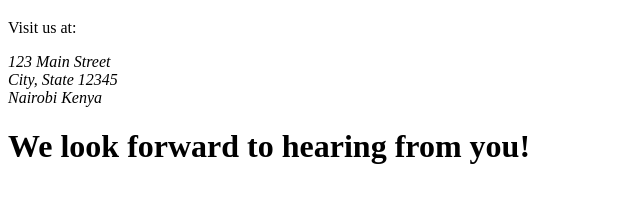
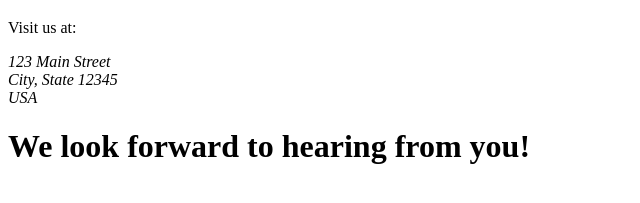
Before and after one commit to Irenekyalo/billing-system, a plain HTML site: page contact.html in a window 1280 px wide. Shown: the part 211-414 px from the top of the page, 0-640 px from the left. Drawn offline with Linux system fonts and the light colour scheme.

Commit message:
Update contact.html

```diff
--- a/contact.html
+++ b/contact.html
@@ -18,7 +18,7 @@
     <address>
         123 Main Street<br>
         City, State 12345<br>
-        Nairobi Kenya
+        USA
     </address>
     <h1>
     We look forward to hearing from you!
```
